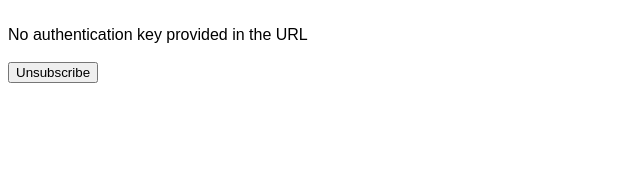
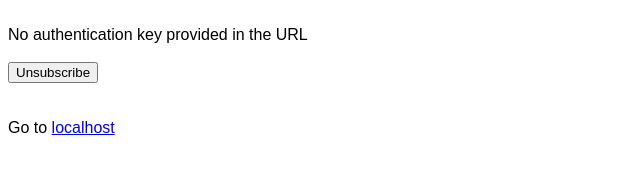
Before and after one commit to FuturICT2/FIN4NotificationServer, a website: page unsubscribe.html in a window 1280 px wide. Shown: the whole page, without its empty margins (0-640 px from the left). Drawn offline with nearby package versions, Linux system fonts and the light colour scheme; no server answers.

Commit message:
Add link back to main page from /unsubscribe

```diff
--- a/unsubscribe.html
+++ b/unsubscribe.html
@@ -15,7 +15,10 @@
 		<div id='info'>Loading...</div>
 		<br>
 		<input id="unsubscribeBtn" type="submit" value="Unsubscribe">
+		<br><br><br>
+		<div id='mainPage'></div>
 		<script>
+			$('#mainPage').html('Go to <a href="' + window.location.origin + '">' + window.location.origin.split('//')[1] + '</a>');
 			let socket = io();
 			let params = new window.URLSearchParams(window.location.search);
 			if (params.get('authKey')) {
```
